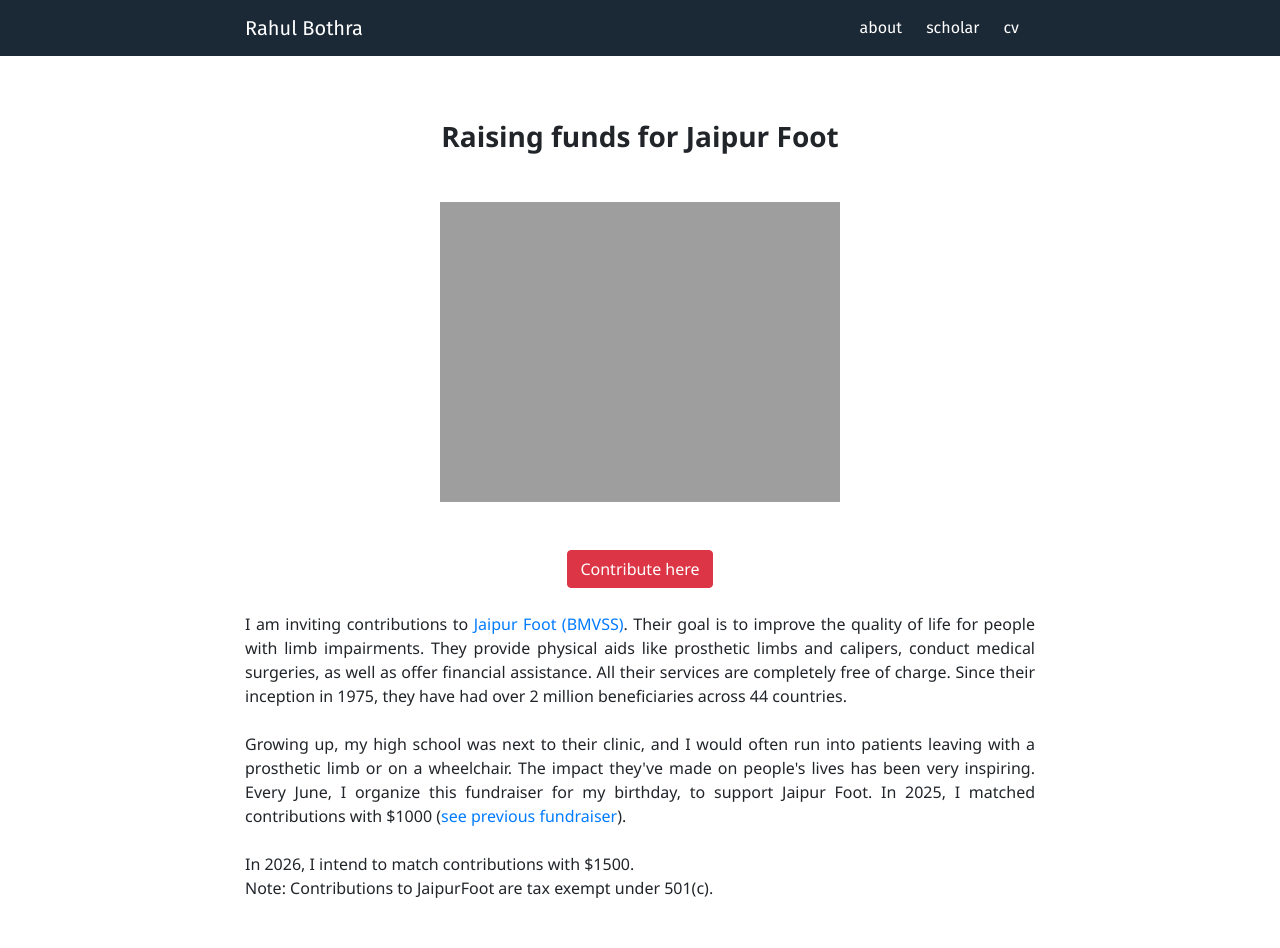
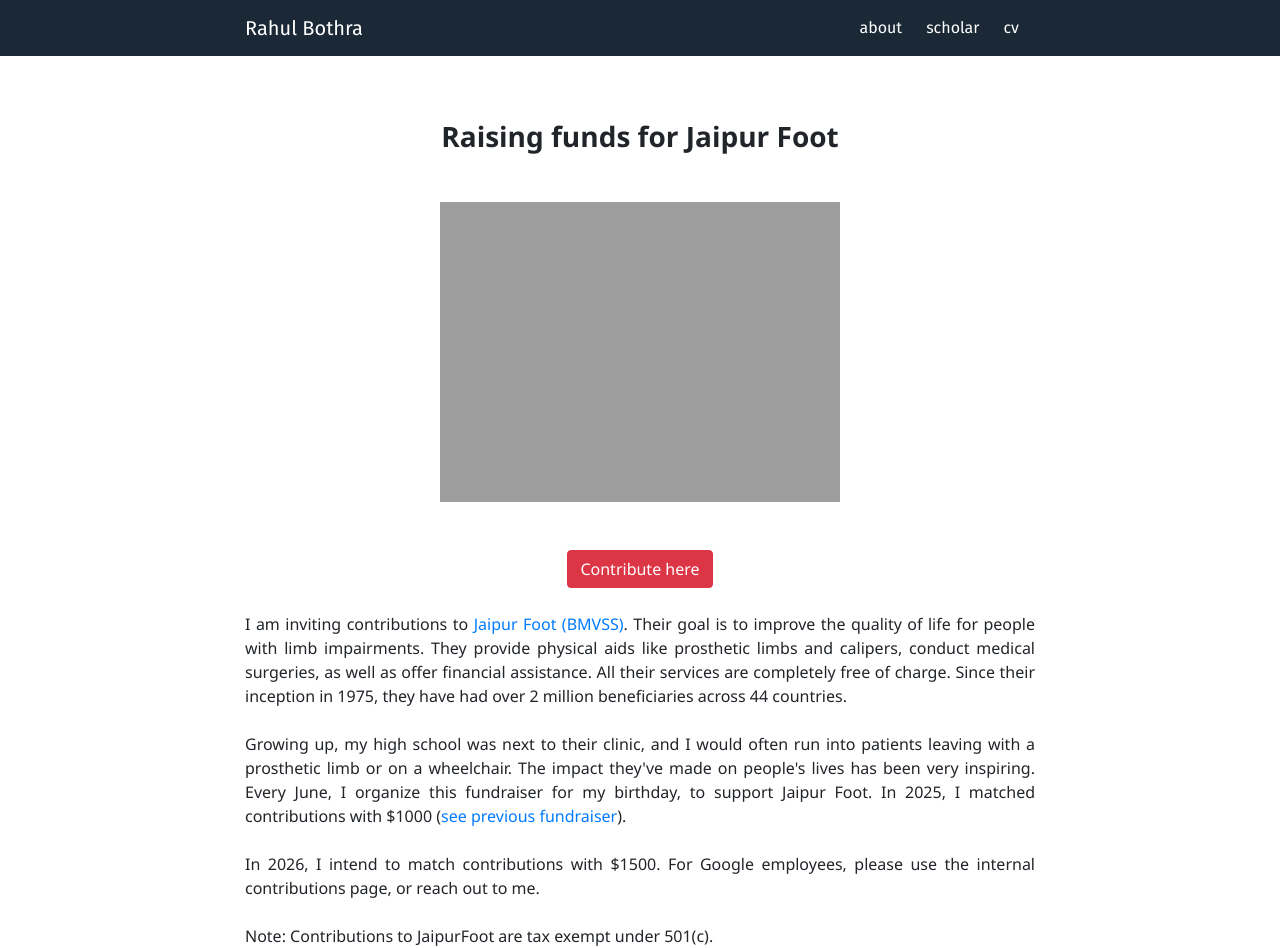
Before and after one commit to rhl-bthr/rhl-bthr.github.io, a Jekyll site: the page built from jaipur-foot.html, in a window 1280 px wide. Built offline with Jekyll 4.4.1, drawn with Linux system fonts in a browser that asks for light colours; before the commit the page ends 900 px from its top, so only the background shows below that.

Commit message:
Update jaipur-foot.html

```diff
--- a/jaipur-foot.html
+++ b/jaipur-foot.html
@@ -16,5 +16,7 @@ title: "Raising funds for Jaipur Foot"
 
     Growing up, my high school was next to their clinic, and I would often run into patients leaving with a prosthetic limb or on a wheelchair. The impact they've made on people's lives has been very inspiring. Every June, I organize this fundraiser for my birthday, to support Jaipur Foot. In 2025, I matched contributions with $1000 (<a href="https://www.gofundme.com/f/fundraiser-for-jaipur-foot-2025">see previous fundraiser</a>).<br><br>
 
-    In 2026, I intend to match contributions with $1500.<br>Note: Contributions to JaipurFoot are tax exempt under 501(c).<br>
+    In 2026, I intend to match contributions with $1500. For Google employees, please use the internal contributions page, or reach out to me.<br><br>
+
+    Note: Contributions to JaipurFoot are tax exempt under 501(c).<br>
 </div>
```
